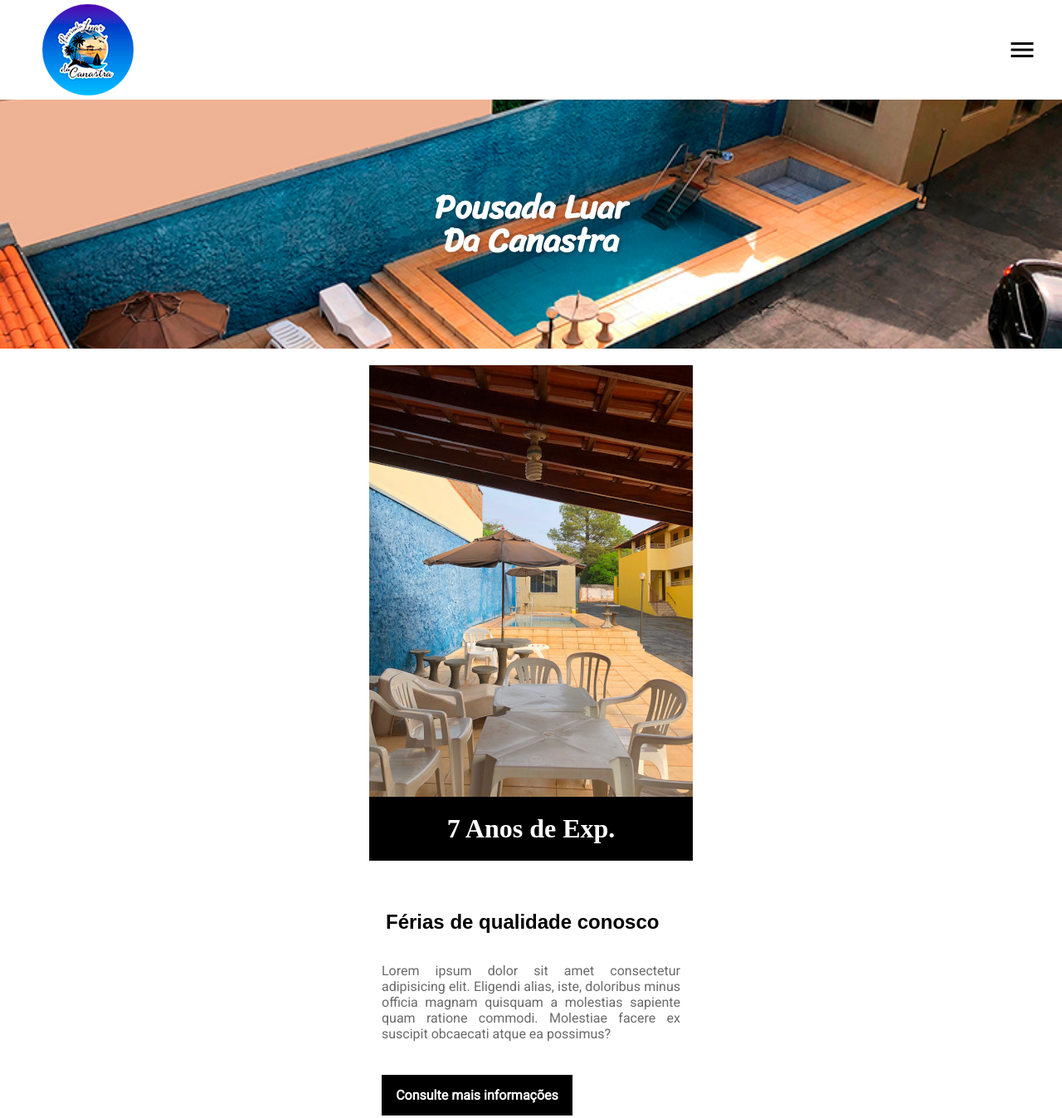
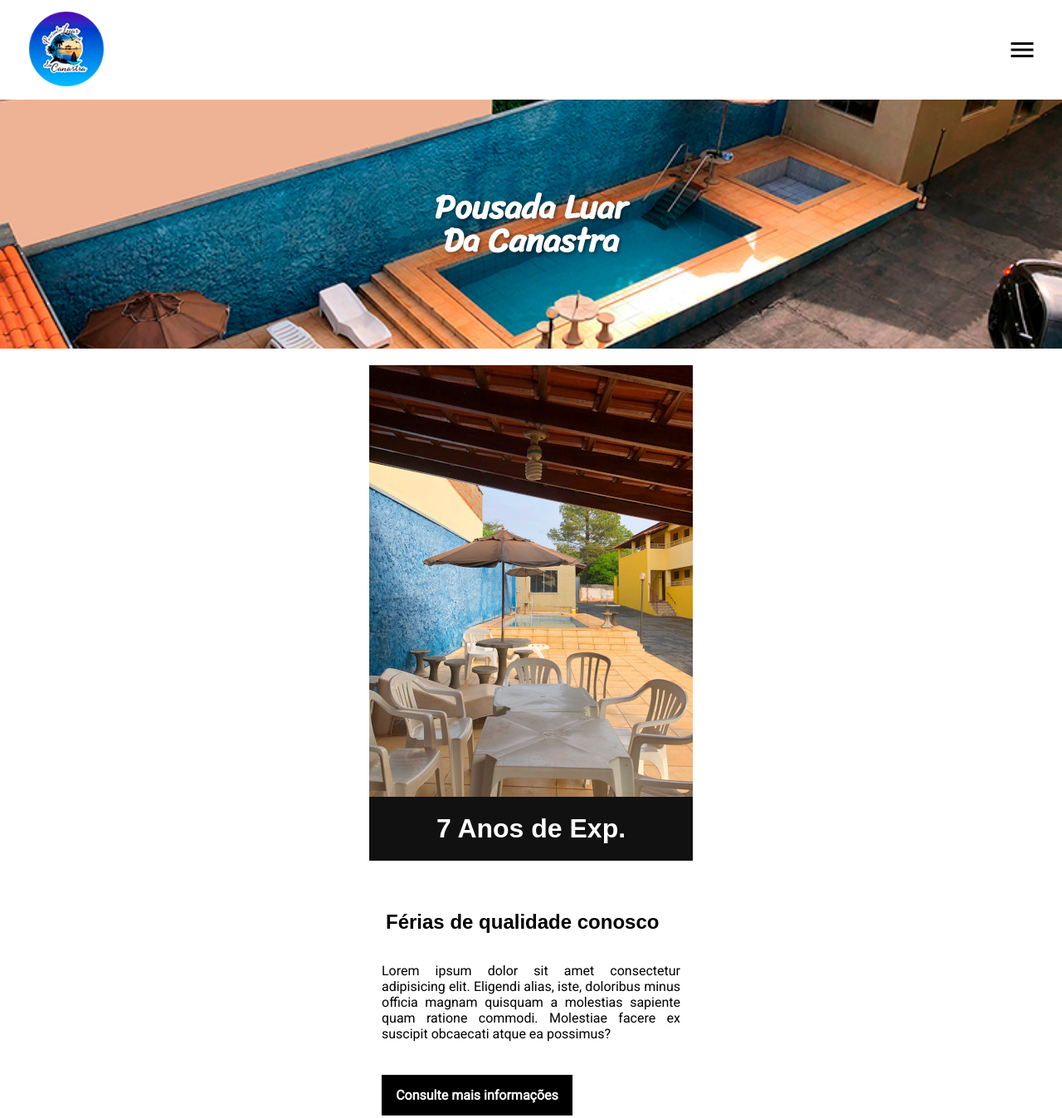
Before and after one commit to valtergomes16/site-pousada, a plain HTML site: page index.html in a window 1280 px wide. Shown: the whole page at 83% size. Drawn offline with Linux system fonts and the light colour scheme.

Commit message:
atualizado

```diff
--- a/estilo/style.css
+++ b/estilo/style.css
@@ -14,19 +14,9 @@
 }
 
 header{
+    box-shadow: 0px 4px 20px rgba(0, 0, 0, 0.120);
     height: 120px;
     background-color: white;
-    box-shadow: 0px 4px 20px rgba(0, 0, 0, 0.120);
-}
-
-menu#main{
-    position: fixed;
-    height: 120px;
-    width: 100%;
-    background-color: white;
-    box-shadow: 0px 4px 20px rgba(0, 0, 0, 0.120);
-    top: 0;
-    left: 0;
 }
 
 menu#hamburguer{
@@ -44,6 +34,10 @@
     font-family: 'Roboto', sans-serif;
     display: block;
     text-align: center;
+}
+
+header menu#hamburguer a.sub1{
+    display: none;
 }
 
 header menu#hamburguer a.sub{
@@ -69,9 +63,18 @@
 }
 
 header menu#main img#logo{
+    position: absolute;
+    top: 54px;
+    left: 50px;
+    transform: translate(-50%,-50%);
     float: left;
     margin: 5px;
-    margin-left: 4%;
+    margin-left: 30px;
+    height: 90px;
+}
+
+header menu#main a.sub1{
+    display: none;
 }
 
 header menu#main a.sub{
@@ -131,13 +134,13 @@
     transform: translate(-50%, -50%);
     font-size: 2.5em;
     color: white;
-    text-shadow: 2px 2px 4px rgba(0, 0, 0, 0.267);
+    text-shadow: 2px 2px 4px rgba(0, 0, 0, 0.445);
     font-family: Arial, Helvetica, sans-serif;
     text-align: center;
 }
 
 main div.retangulo{
-    background-color: black;
+    background-color: rgb(17, 17, 17);
     width: 390px;
     display: block;
     margin: auto;
@@ -146,7 +149,7 @@
 main span.txtRetangulo{ display: none; }
 
 main span.txtRetangulo2{
-    font-family: 'Times New Roman', Times, serif;
+    font-family: Arial, Helvetica, sans-serif;
     font-size: 2em;
     color: white;
     display: block;
@@ -158,6 +161,7 @@
     display: block;
     margin: auto;
     margin-top: 20px;
+    background-size: cover;
 }
 
 main div.texto{
@@ -177,7 +181,6 @@
     font-weight: lighter;
     font-family: 'Roboto', sans-serif;
     padding-bottom: 40px;
-    color: rgba(0, 0, 0, 0.589);
 }
 
 main div.texto a{
--- a/index.html
+++ b/index.html
@@ -15,11 +15,13 @@
     <header id="container">
 
         <menu id="hamburguer">
-            <abbr title="Pousada Luar da Canastra"><a href="index.html"><img src="imagens/logo110.png" alt="Logotipo Pousada Luar da Canastra" id="logo"></a></abbr>
+            <abbr title="Pousada Luar da Canastra"><a href="index.html"><img src="imagens/logo110.png" alt="Logotipo Pousada Luar da Canastra"></a></abbr>
             <nav>
                 <a href="index.html" class="home">Home</a>
                 <a href="#" class="sub1">Praia</a>
                 <a href="#">Quartos</a>
+                <a href="#" class="sub">Casal</a>
+                <a href="#" class="sub">Família</a>
                 <a href="#">Sobre Nós</a>
                 <a href="#">Páginas</a>
                 <a href="#" class="sub">Nossa Equipe</a>
@@ -37,10 +39,8 @@
         <menu id="main">
             <abbr title="Pousada Luar da Canastra"><a href="index.html"><img src="imagens/logo110.png" alt="Logotipo Pousada Luar da Canastra" id="logo"></a></abbr>
             <nav id="conteudo" class="main">
-                    <span pousadinha="Pousada Luar da Canastra">
                 <a href="index.html" class="home">Home</a>
                 <a href="#" class="sub1">Praia</a>
-                    </span>
                 <a href="#">Quartos</a>
                 <a href="#" class="sub">Casal</a>
                 <a href="#" class="sub">Família</a>
@@ -63,7 +63,7 @@
     <main id="hello">
 
         <div class="imagem1">
-            <h1>Pousada Luar <br> Da Canastra</h1>
+            <h1>Pousada Luar<br> Da Canastra</h1>
         </div>
 
         <section>
```
Lines whose indentation alone changed are shown as unchanged.
